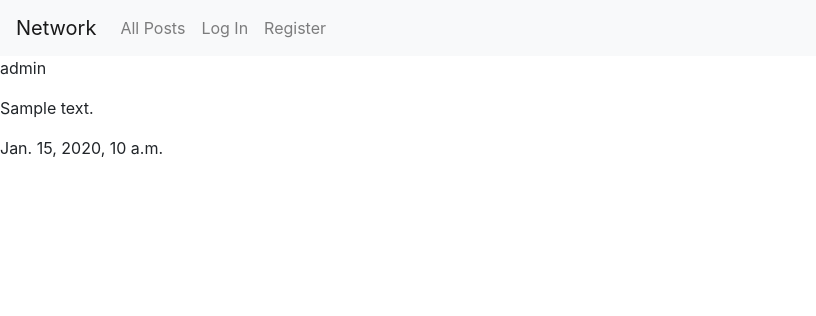
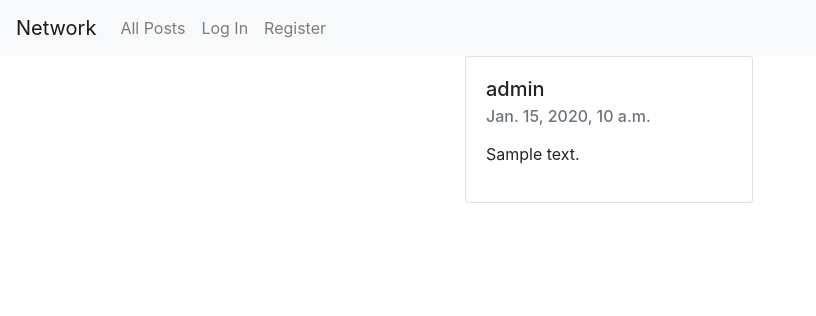
Before and after one commit to eduper1/eduper1, a Django app: page / in a window 1280 px wide. Shown: the top 316 px of the page, without its empty margins (0-816 px from the left). Run offline with Django 3.2, Linux system fonts and the light colour scheme; data comes from the database, SQL or seed files in the repository; tables that the repository leaves empty hold one stand-in row (values such as "Sample post"); some libraries are stand-ins or nearby versions.

Commit message:
page layout

```diff
--- a/project4/network/templates/network/index.html
+++ b/project4/network/templates/network/index.html
@@ -1,6 +1,8 @@
 {% extends "network/layout.html" %}
 
 {% block body %}
+<div class='container-md'>
+
         {% if user.is_authenticated %}
             <form action="{% url 'handlePost' %}" method="POST" enctype="multipart/form-data">
                 {% csrf_token %}
@@ -21,12 +23,19 @@
 
         <div class="row">
             {% for post in posts %}
-            <div class="col-md-6">
-                <p>{{ post.user }}</p>
+                <div class="col-md-4 mx-auto">
+                    <div class="card" style="width: 18rem;">
+                        <div class="card-body">
+                            <h5 class="card-title">{{post.user}}</h5>
+                            <h6 class="card-subtitle mb-2 text-muted">{{post.posted_at}}</h6>
+                            <p class="card-text">
                                 <p>{{ post.content }}</p>
-                <p>{{ post.posted_at }}</p>
+                            </p>
+                        </div>
+                    </div>
                 </div>
             {% endfor %}
         </div>
+    </div>
 
 {% endblock %}
```
Lines whose indentation alone changed are shown as unchanged.
